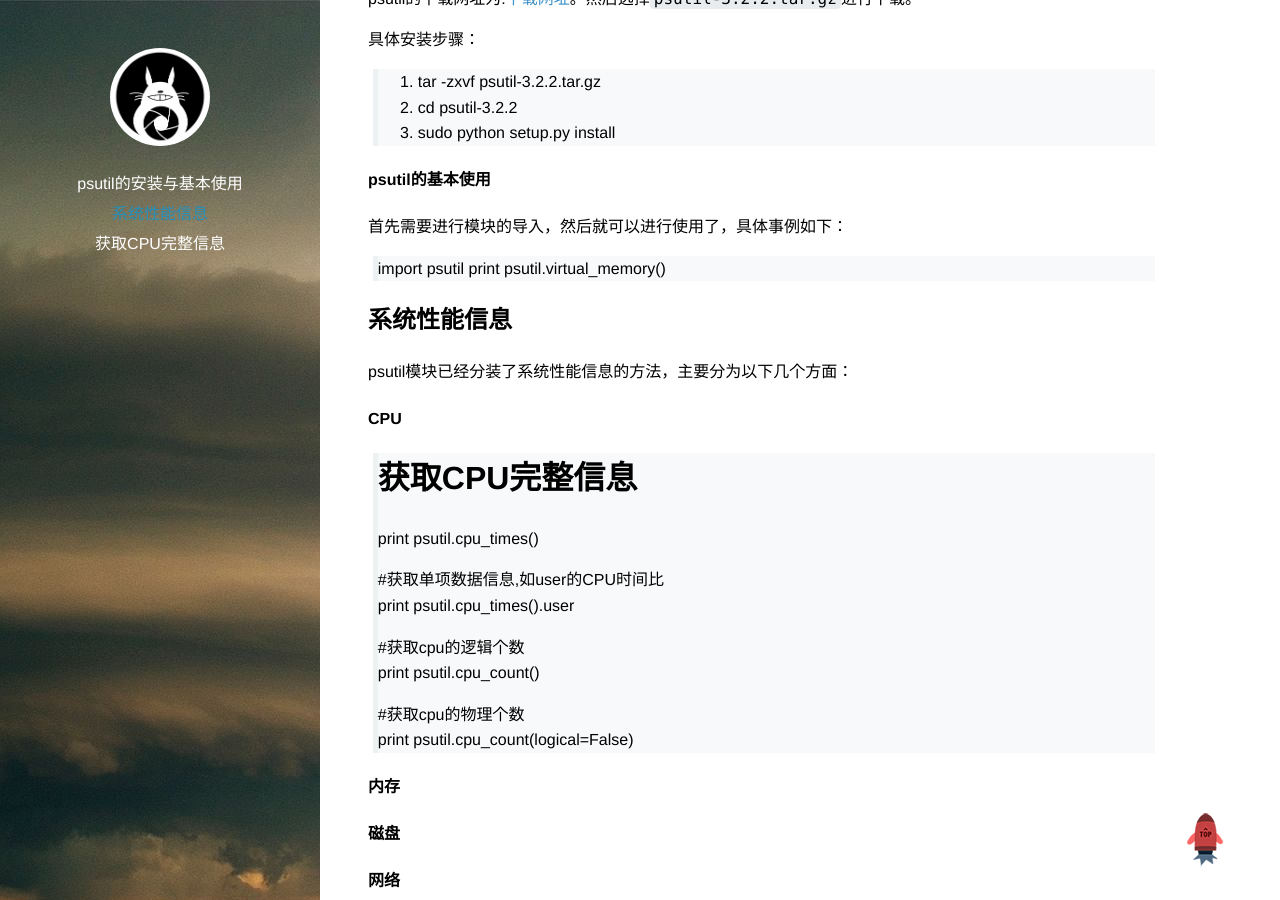
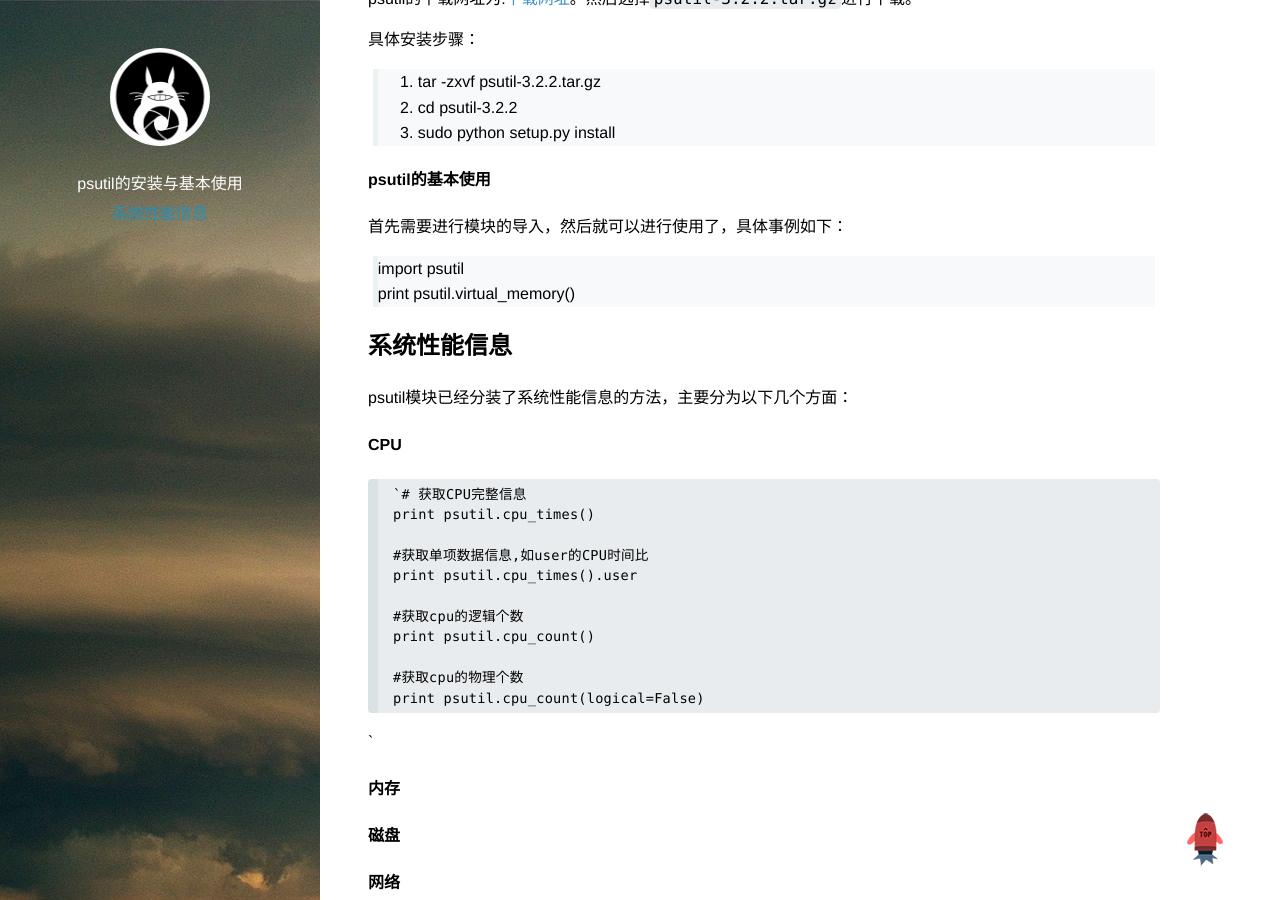
Before and after one commit to hexo2hexo/xwzpp.github.io, a Jekyll site: the page built from _posts/2015-11-13-python系统性能信息模块-pstuil.md, in a window 1280 px wide and 900 px high, scrolled down 402 px. Built offline with Jekyll 4.4.1, drawn with Linux system fonts in a browser that asks for light colours; Markdown is read by kramdown in place of the engine named in the settings; comment, search, counter and statistics services are not loaded.

Commit message:
add psutil cpu

````diff
--- a/_posts/2015-11-13-python系统性能信息模块-pstuil.md
+++ b/_posts/2015-11-13-python系统性能信息模块-pstuil.md
@@ -33,18 +33,21 @@
 ## 系统性能信息
 psutil模块已经分装了系统性能信息的方法，主要分为以下几个方面：
 #### CPU
-> # 获取CPU完整信息
-> print psutil.cpu_times()
->
-> #获取单项数据信息,如user的CPU时间比
-> print psutil.cpu_times().user
->
-> #获取cpu的逻辑个数
-> print psutil.cpu_count()
->
-> #获取cpu的物理个数
-> print psutil.cpu_count(logical=False)
 
+```
+`# 获取CPU完整信息
+print psutil.cpu_times()
+
+#获取单项数据信息,如user的CPU时间比
+print psutil.cpu_times().user
+
+#获取cpu的逻辑个数
+print psutil.cpu_count()
+
+#获取cpu的物理个数
+print psutil.cpu_count(logical=False)
+```
+`
 #### 内存
 #### 磁盘
 #### 网络
````
